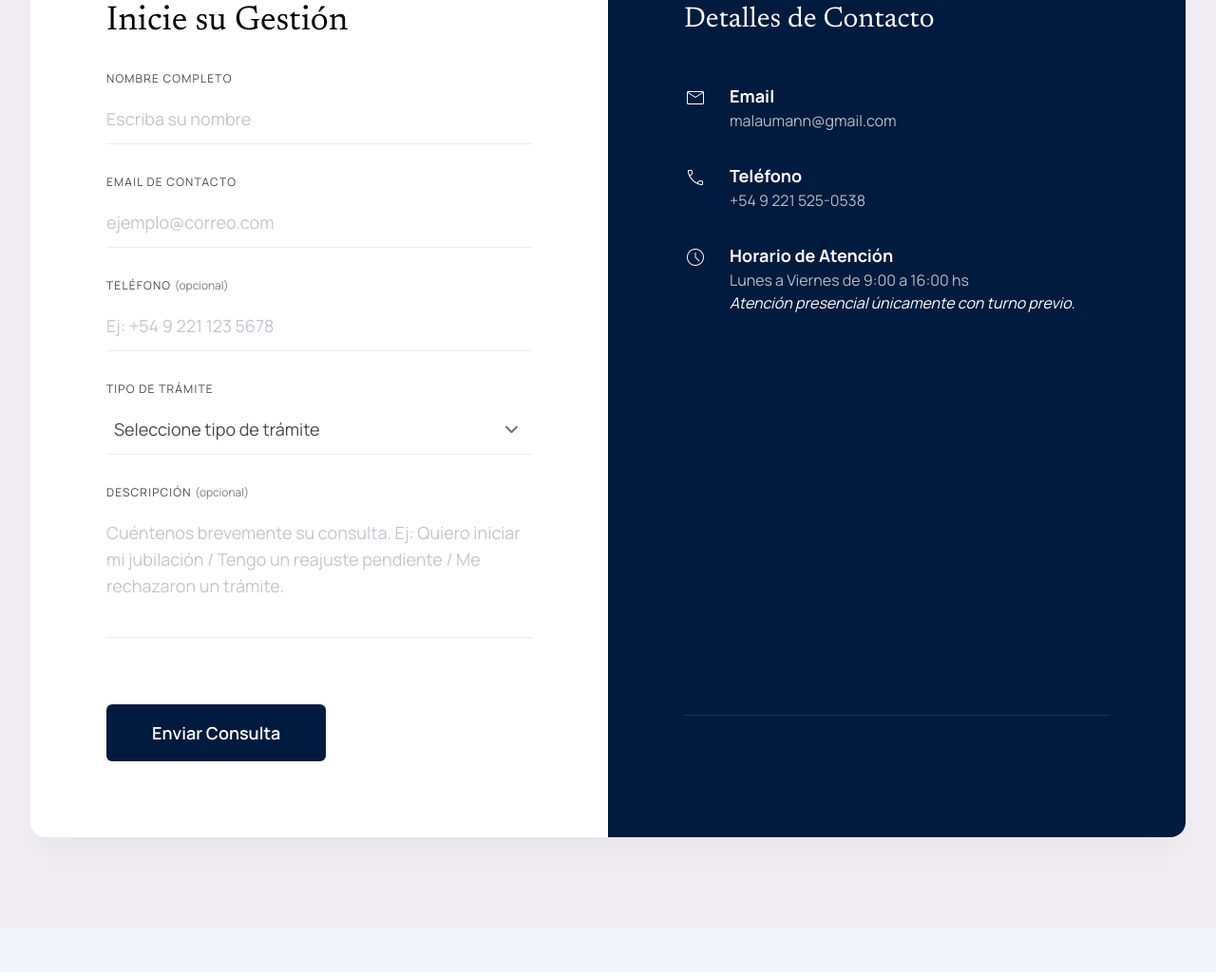
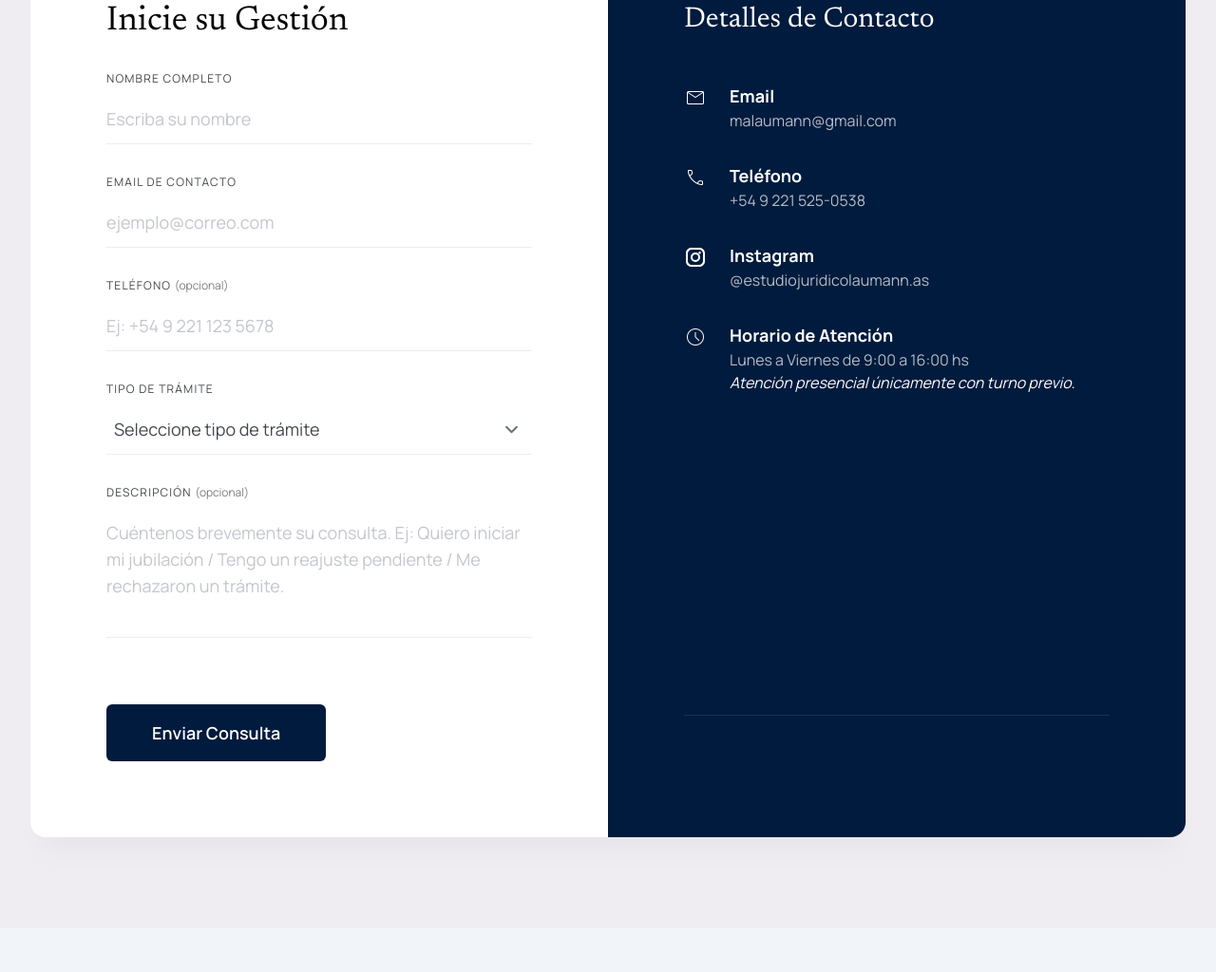
Before and after one commit to jurten/laumann-site, a plain HTML site: page index.html in a window 1280 px wide. Shown: the part 4255-5279 px from the top of the page at 95% size. Drawn offline with nearby package versions, Linux system fonts and the light colour scheme.

Commit message:
new instagram contact information

```diff
--- a/index.html
+++ b/index.html
@@ -567,6 +567,30 @@
 </div>
 </div>
 <div class="flex items-start gap-6">
+  <a href="https://instagram.com/estudiojuridicolaumann.as" target="_blank" rel="noopener">
+    <svg
+      xmlns="http://www.w3.org/2000/svg"
+      viewBox="0 0 24 24"
+      class="w-6 h-6 mt-1 text-on-primary hover:opacity-70 transition"
+      fill="currentColor"
+    >
+      <path d="M7.75 2C4.57 2 2 4.57 2 7.75v8.5C2 19.43 4.57 22 7.75 22h8.5C19.43 22 22 19.43 22 16.25v-8.5C22 4.57 19.43 2 16.25 2h-8.5zm0 2h8.5C18.01 4 20 5.99 20 7.75v8.5C20 18.01 18.01 20 16.25 20h-8.5C5.99 20 4 18.01 4 16.25v-8.5C4 5.99 5.99 4 7.75 4zm8.75 2a1.25 1.25 0 110 2.5 1.25 1.25 0 010-2.5zM12 7a5 5 0 100 10 5 5 0 000-10zm0 2a3 3 0 110 6 3 3 0 010-6z"/>
+    </svg>
+  </a>
+
+  <div>
+    <p class="font-bold text-lg">Instagram</p>
+    <a
+      href="https://instagram.com/estudiojuridicolaumann.as"
+      target="_blank"
+      rel="noopener"
+      class="opacity-70 hover:opacity-100 transition"
+    >
+      @estudiojuridicolaumann.as
+    </a>
+  </div>
+</div>
+<div class="flex items-start gap-6">
 <span class="material-symbols-outlined mt-1">schedule</span>
 <div>
 <p class="font-bold text-lg">Horario de Atención</p>
```
